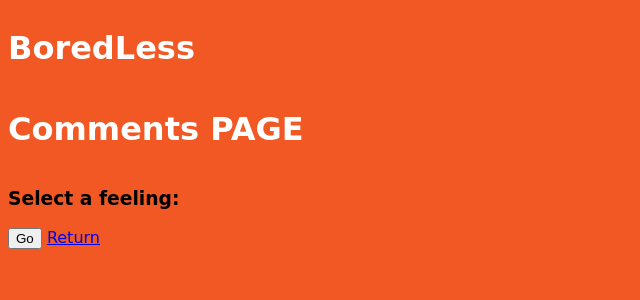
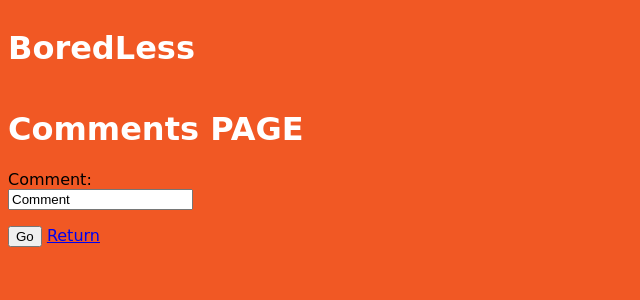
Before and after one commit to gracepfohl/BoredLess, a Django app: template templates/comments.html in a window 1280 px wide. Shown: the top 300 px of the page, without its empty margins (0-640 px from the left). Run offline with Django 3.2, Linux system fonts and the light colour scheme; the template is opened without the code that fills it: most values are stand-ins (such as "Sample title", 1, 10 or a date in 2020).

Commit message:
comment page

```diff
--- a/templates/comments.html
+++ b/templates/comments.html
@@ -28,9 +28,11 @@
     <h1>BoredLess</h1>
     <br>
     <h1>Comments PAGE</h1>
-
-
-      <h3>Select a feeling: </h3>
+    <form method="post" action="/">
+      Comment:<br>
+      <input type="text" name="entered_comment" value="Comment">
+      <br>
+    </form>
 
 
       <!-- <input type="submit" value="Go to Website"> -->
```
